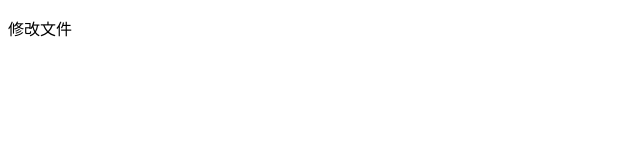
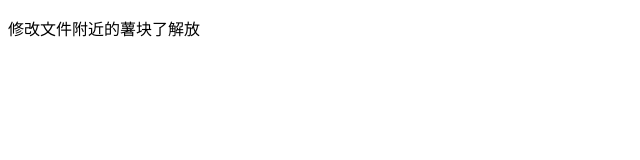
Before and after one commit to phpManito/testgit, a plain HTML site: page index.html in a window 1280 px wide. Shown: the whole page, without its empty margins (0-640 px from the left). Drawn offline with Linux system fonts and the light colour scheme.

Commit message:
测试数据

```diff
--- a/index.html
+++ b/index.html
@@ -8,6 +8,6 @@
     <title>Document</title>
 </head>
 <body>
-<p>修改文件</p>
+<p>修改文件附近的薯块了解放</p>
 </body>
 </html>
```
